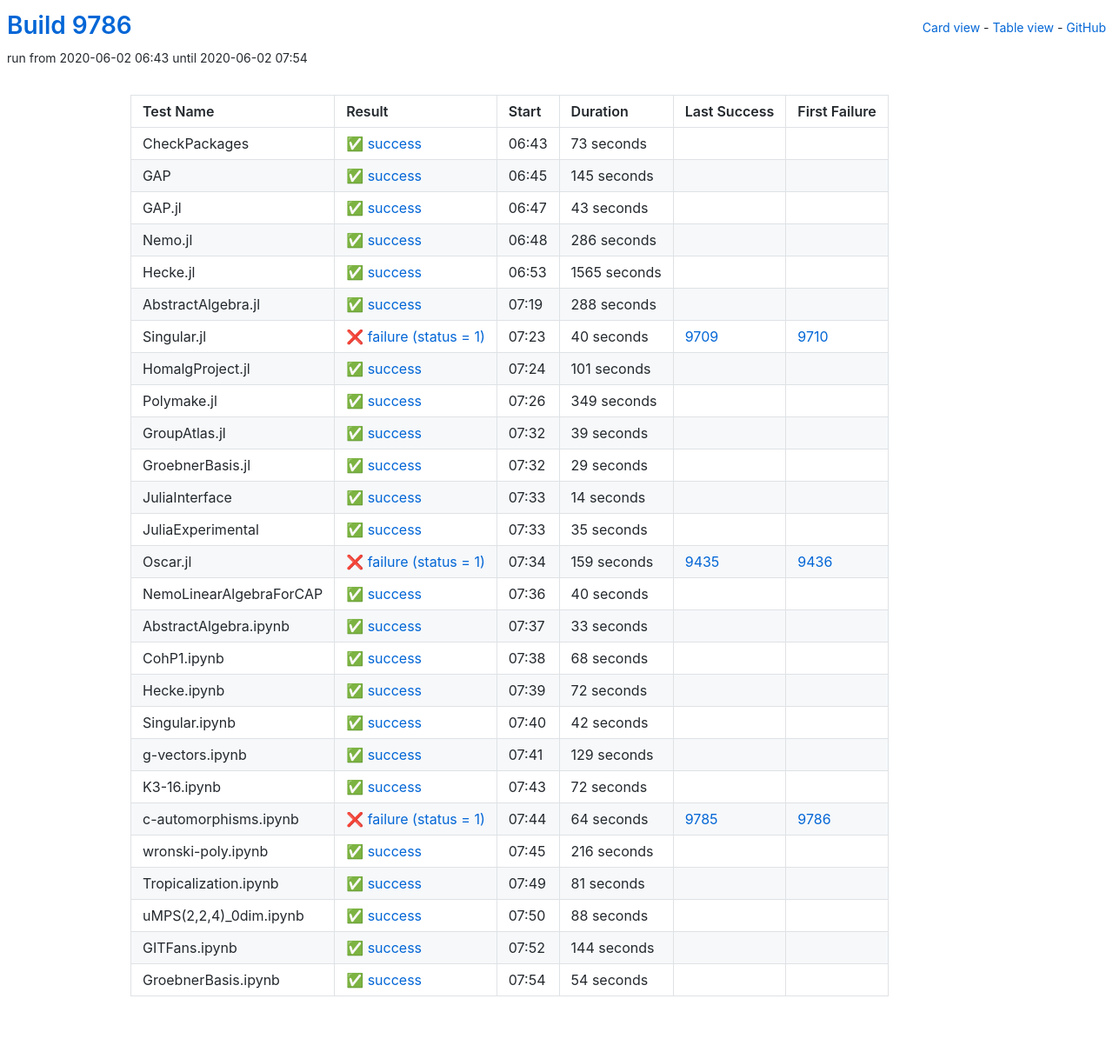
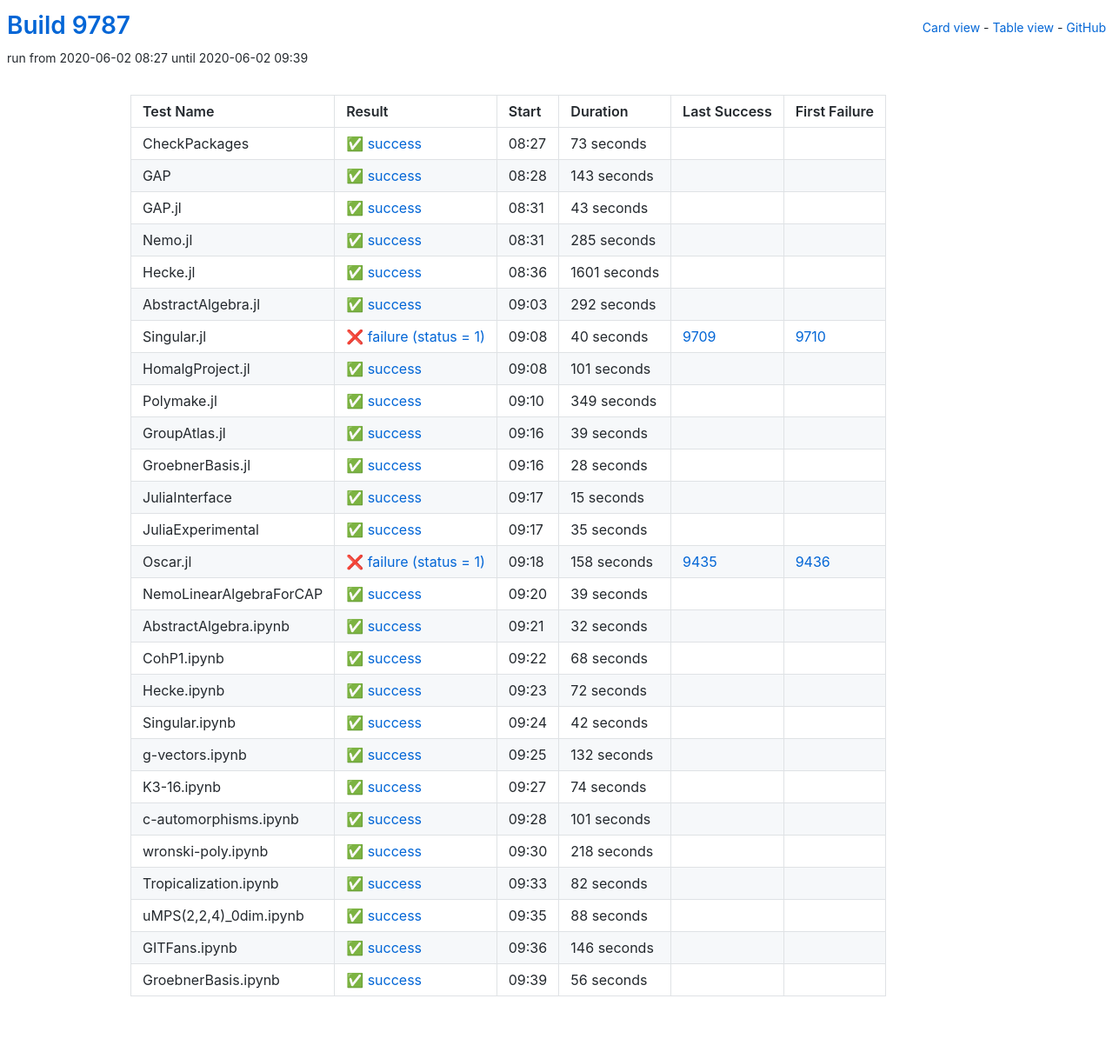
Before and after one commit to oscar-system/oscar-ci-status, a Jekyll site: the page built from table.html, in a window 1280 px wide. Shown: the whole page at 87% size. Built offline with Jekyll 4.4.1, drawn with Linux system fonts in a browser that asks for light colours.

Commit message:
Build 9787

```diff
--- a/_data/ci.yml
+++ b/_data/ci.yml
@@ -1,5 +1,5 @@
-build: 9786
-build_url: https://oscarci.mathematik.uni-kl.de/job/oscar/9786/
+build: 9787
+build_url: https://oscarci.mathematik.uni-kl.de/job/oscar/9787/
 job: oscar
 tests:
 - duration: 73
@@ -9,21 +9,21 @@ tests:
   id: checkpackages
   last_success: false
   last_success_url: null
-  log: https://oscarci.mathematik.uni-kl.de/job/oscar/9786/artifact/logs/build-9786/CheckPackages.log
+  log: https://oscarci.mathematik.uni-kl.de/job/oscar/9787/artifact/logs/build-9787/CheckPackages.log
   name: CheckPackages
-  start: 2020-06-02 06:43
+  start: 2020-06-02 08:27
   status: success
   success: true
-- duration: 145
+- duration: 143
   exitcode: 0
   first_failure: false
   first_failure_url: null
   id: gap
   last_success: false
   last_success_url: null
-  log: https://oscarci.mathematik.uni-kl.de/job/oscar/9786/artifact/logs/build-9786/GAP.log
+  log: https://oscarci.mathematik.uni-kl.de/job/oscar/9787/artifact/logs/build-9787/GAP.log
   name: GAP
-  start: 2020-06-02 06:45
+  start: 2020-06-02 08:28
   status: success
   success: true
 - duration: 43
@@ -33,45 +33,45 @@ tests:
   id: gap-jl
   last_success: false
   last_success_url: null
-  log: https://oscarci.mathematik.uni-kl.de/job/oscar/9786/artifact/logs/build-9786/GAP.jl.log
+  log: https://oscarci.mathematik.uni-kl.de/job/oscar/9787/artifact/logs/build-9787/GAP.jl.log
   name: GAP.jl
-  start: 2020-06-02 06:47
+  start: 2020-06-02 08:31
   status: success
   success: true
-- duration: 286
+- duration: 285
   exitcode: 0
   first_failure: false
   first_failure_url: null
   id: nemo-jl
   last_success: false
   last_success_url: null
-  log: https://oscarci.mathematik.uni-kl.de/job/oscar/9786/artifact/logs/build-9786/Nemo.jl.log
+  log: https://oscarci.mathematik.uni-kl.de/job/oscar/9787/artifact/logs/build-9787/Nemo.jl.log
   name: Nemo.jl
-  start: 2020-06-02 06:48
+  start: 2020-06-02 08:31
   status: success
   success: true
-- duration: 1565
+- duration: 1601
   exitcode: 0
   first_failure: false
   first_failure_url: null
   id: hecke-jl
   last_success: false
   last_success_url: null
-  log: https://oscarci.mathematik.uni-kl.de/job/oscar/9786/artifact/logs/build-9786/Hecke.jl.log
+  log: https://oscarci.mathematik.uni-kl.de/job/oscar/9787/artifact/logs/build-9787/Hecke.jl.log
   name: Hecke.jl
-  start: 2020-06-02 06:53
+  start: 2020-06-02 08:36
   status: success
   success: true
-- duration: 288
+- duration: 292
   exitcode: 0
   first_failure: false
   first_failure_url: null
   id: abstractalgebra-jl
   last_success: false
   last_success_url: null
-  log: https://oscarci.mathematik.uni-kl.de/job/oscar/9786/artifact/logs/build-9786/AbstractAlgebra.jl.log
+  log: https://oscarci.mathematik.uni-kl.de/job/oscar/9787/artifact/logs/build-9787/AbstractAlgebra.jl.log
   name: AbstractAlgebra.jl
-  start: 2020-06-02 07:19
+  start: 2020-06-02 09:03
   status: success
   success: true
 - duration: 40
@@ -81,9 +81,9 @@ tests:
   id: singular-jl
   last_success: 9709
   last_success_url: https://oscarci.mathematik.uni-kl.de/job/oscar/9709/
-  log: https://oscarci.mathematik.uni-kl.de/job/oscar/9786/artifact/logs/build-9786/Singular.jl.log
+  log: https://oscarci.mathematik.uni-kl.de/job/oscar/9787/artifact/logs/build-9787/Singular.jl.log
   name: Singular.jl
-  start: 2020-06-02 07:23
+  start: 2020-06-02 09:08
   status: failure
   success: false
 - duration: 101
@@ -93,9 +93,9 @@ tests:
   id: homalgproject-jl
   last_success: false
   last_success_url: null
-  log: https://oscarci.mathematik.uni-kl.de/job/oscar/9786/artifact/logs/build-9786/HomalgProject.jl.log
+  log: https://oscarci.mathematik.uni-kl.de/job/oscar/9787/artifact/logs/build-9787/HomalgProject.jl.log
   name: HomalgProject.jl
-  start: 2020-06-02 07:24
+  start: 2020-06-02 09:08
   status: success
   success: true
 - duration: 349
@@ -105,9 +105,9 @@ tests:
   id: polymake-jl
   last_success: false
   last_success_url: null
-  log: https://oscarci.mathematik.uni-kl.de/job/oscar/9786/artifact/logs/build-9786/Polymake.jl.log
+  log: https://oscarci.mathematik.uni-kl.de/job/oscar/9787/artifact/logs/build-9787/Polymake.jl.log
   name: Polymake.jl
-  start: 2020-06-02 07:26
+  start: 2020-06-02 09:10
   status: success
   success: true
 - duration: 39
@@ -117,33 +117,33 @@ tests:
   id: groupatlas-jl
   last_success: false
   last_success_url: null
-  log: https://oscarci.mathematik.uni-kl.de/job/oscar/9786/artifact/logs/build-9786/GroupAtlas.jl.log
+  log: https://oscarci.mathematik.uni-kl.de/job/oscar/9787/artifact/logs/build-9787/GroupAtlas.jl.log
   name: GroupAtlas.jl
-  start: 2020-06-02 07:32
+  start: 2020-06-02 09:16
   status: success
   success: true
-- duration: 29
+- duration: 28
   exitcode: 0
   first_failure: false
   first_failure_url: null
   id: groebnerbasis-jl
   last_success: false
   last_success_url: null
-  log: https://oscarci.mathematik.uni-kl.de/job/oscar/9786/artifact/logs/build-9786/GroebnerBasis.jl.log
+  log: https://oscarci.mathematik.uni-kl.de/job/oscar/9787/artifact/logs/build-9787/GroebnerBasis.jl.log
   name: GroebnerBasis.jl
-  start: 2020-06-02 07:32
+  start: 2020-06-02 09:16
   status: success
   success: true
-- duration: 14
+- duration: 15
   exitcode: 0
   first_failure: false
   first_failure_url: null
   id: juliainterface
   last_success: false
   last_success_url: null
-  log: https://oscarci.mathematik.uni-kl.de/job/oscar/9786/artifact/logs/build-9786/JuliaInterface.log
+  log: https://oscarci.mathematik.uni-kl.de/job/oscar/9787/artifact/logs/build-9787/JuliaInterface.log
   name: JuliaInterface
-  start: 2020-06-02 07:33
+  start: 2020-06-02 09:17
   status: success
   success: true
 - duration: 35
@@ -153,45 +153,45 @@ tests:
   id: juliaexperimental
   last_success: false
   last_success_url: null
-  log: https://oscarci.mathematik.uni-kl.de/job/oscar/9786/artifact/logs/build-9786/JuliaExperimental.log
+  log: https://oscarci.mathematik.uni-kl.de/job/oscar/9787/artifact/logs/build-9787/JuliaExperimental.log
   name: JuliaExperimental
-  start: 2020-06-02 07:33
+  start: 2020-06-02 09:17
   status: success
   success: true
-- duration: 159
+- duration: 158
   exitcode: 1
   first_failure: 9436
   first_failure_url: https://oscarci.mathematik.uni-kl.de/job/oscar/9436/
   id: oscar-jl
   last_success: 9435
   last_success_url: https://oscarci.mathematik.uni-kl.de/job/oscar/9435/
-  log: https://oscarci.mathematik.uni-kl.de/job/oscar/9786/artifact/logs/build-9786/Oscar.jl.log
+  log: https://oscarci.mathematik.uni-kl.de/job/oscar/9787/artifact/logs/build-9787/Oscar.jl.log
   name: Oscar.jl
-  start: 2020-06-02 07:34
+  start: 2020-06-02 09:18
   status: failure
   success: false
-- duration: 40
+- duration: 39
   exitcode: 0
   first_failure: false
   first_failure_url: null
   id: nemolinearalgebraforcap
   last_success: false
   last_success_url: null
-  log: https://oscarci.mathematik.uni-kl.de/job/oscar/9786/artifact/logs/build-9786/NemoLinearAlgebraForCAP.log
+  log: https://oscarci.mathematik.uni-kl.de/job/oscar/9787/artifact/logs/build-9787/NemoLinearAlgebraForCAP.log
   name: NemoLinearAlgebraForCAP
-  start: 2020-06-02 07:36
+  start: 2020-06-02 09:20
   status: success
   success: true
-- duration: 33
+- duration: 32
   exitcode: 0
   first_failure: false
   first_failure_url: null
   id: abstractalgebra-ipynb
   last_success: false
   last_success_url: null
-  log: https://oscarci.mathematik.uni-kl.de/job/oscar/9786/artifact/logs/build-9786/AbstractAlgebra.ipynb.log
+  log: https://oscarci.mathematik.uni-kl.de/job/oscar/9787/artifact/logs/build-9787/AbstractAlgebra.ipynb.log
   name: AbstractAlgebra.ipynb
-  start: 2020-06-02 07:37
+  start: 2020-06-02 09:21
   status: success
   success: true
 - duration: 68
@@ -201,9 +201,9 @@ tests:
   id: cohp1-ipynb
   last_success: false
   last_success_url: null
-  log: https://oscarci.mathematik.uni-kl.de/job/oscar/9786/artifact/logs/build-9786/CohP1.ipynb.log
+  log: https://oscarci.mathematik.uni-kl.de/job/oscar/9787/artifact/logs/build-9787/CohP1.ipynb.log
   name: CohP1.ipynb
-  start: 2020-06-02 07:38
+  start: 2020-06-02 09:22
   status: success
   success: true
 - duration: 72
@@ -213,9 +213,9 @@ tests:
   id: hecke-ipynb
   last_success: false
   last_success_url: null
-  log: https://oscarci.mathematik.uni-kl.de/job/oscar/9786/artifact/logs/build-9786/Hecke.ipynb.log
+  log: https://oscarci.mathematik.uni-kl.de/job/oscar/9787/artifact/logs/build-9787/Hecke.ipynb.log
   name: Hecke.ipynb
-  start: 2020-06-02 07:39
+  start: 2020-06-02 09:23
   status: success
   success: true
 - duration: 42
@@ -225,69 +225,69 @@ tests:
   id: singular-ipynb
   last_success: false
   last_success_url: null
-  log: https://oscarci.mathematik.uni-kl.de/job/oscar/9786/artifact/logs/build-9786/Singular.ipynb.log
+  log: https://oscarci.mathematik.uni-kl.de/job/oscar/9787/artifact/logs/build-9787/Singular.ipynb.log
   name: Singular.ipynb
-  start: 2020-06-02 07:40
+  start: 2020-06-02 09:24
   status: success
   success: true
-- duration: 129
+- duration: 132
   exitcode: 0
   first_failure: false
   first_failure_url: null
   id: g-vectors-ipynb
   last_success: false
   last_success_url: null
-  log: https://oscarci.mathematik.uni-kl.de/job/oscar/9786/artifact/logs/build-9786/g-vectors.ipynb.log
+  log: https://oscarci.mathematik.uni-kl.de/job/oscar/9787/artifact/logs/build-9787/g-vectors.ipynb.log
   name: g-vectors.ipynb
-  start: 2020-06-02 07:41
+  start: 2020-06-02 09:25
   status: success
   success: true
-- duration: 72
+- duration: 74
   exitcode: 0
   first_failure: false
   first_failure_url: null
   id: k3-16-ipynb
   last_success: false
   last_success_url: null
-  log: https://oscarci.mathematik.uni-kl.de/job/oscar/9786/artifact/logs/build-9786/K3-16.ipynb.log
+  log: https://oscarci.mathematik.uni-kl.de/job/oscar/9787/artifact/logs/build-9787/K3-16.ipynb.log
   name: K3-16.ipynb
-  start: 2020-06-02 07:43
+  start: 2020-06-02 09:27
   status: success
   success: true
-- duration: 64
-  exitcode: 1
-  first_failure: 9786
-  first_failure_url: https://oscarci.mathematik.uni-kl.de/job/oscar/9786/
+- duration: 101
+  exitcode: 0
+  first_failure: false
+  first_failure_url: null
   id: c-automorphisms-ipynb
-  last_success: 9785
-  last_success_url: https://oscarci.mathematik.uni-kl.de/job/oscar/9785/
-  log: https://oscarci.mathematik.uni-kl.de/job/oscar/9786/artifact/logs/build-9786/c-automorphisms.ipynb.log
+  last_success: false
+  last_success_url: null
+  log: https://oscarci.mathematik.uni-kl.de/job/oscar/9787/artifact/logs/build-9787/c-automorphisms.ipynb.log
   name: c-automorphisms.ipynb
-  start: 2020-06-02 07:44
-  status: failure
-  success: false
-- duration: 216
+  start: 2020-06-02 09:28
+  status: success
+  success: true
+- duration: 218
   exitcode: 0
   first_failure: false
   first_failure_url: null
   id: wronski-poly-ipynb
   last_success: false
   last_success_url: null
-  log: https://oscarci.mathematik.uni-kl.de/job/oscar/9786/artifact/logs/build-9786/wronski-poly.ipynb.log
+  log: https://oscarci.mathematik.uni-kl.de/job/oscar/9787/artifact/logs/build-9787/wronski-poly.ipynb.log
   name: wronski-poly.ipynb
-  start: 2020-06-02 07:45
+  start: 2020-06-02 09:30
   status: success
   success: true
-- duration: 81
+- duration: 82
   exitcode: 0
   first_failure: false
   first_failure_url: null
   id: tropicalization-ipynb
   last_success: false
   last_success_url: null
-  log: https://oscarci.mathematik.uni-kl.de/job/oscar/9786/artifact/logs/build-9786/Tropicalization.ipynb.log
+  log: https://oscarci.mathematik.uni-kl.de/job/oscar/9787/artifact/logs/build-9787/Tropicalization.ipynb.log
   name: Tropicalization.ipynb
-  start: 2020-06-02 07:49
+  start: 2020-06-02 09:33
   status: success
   success: true
 - duration: 88
@@ -297,32 +297,32 @@ tests:
   id: umps-2-2-4-0dim-ipynb
   last_success: false
   last_success_url: null
-  log: https://oscarci.mathematik.uni-kl.de/job/oscar/9786/artifact/logs/build-9786/uMPS-2-2-4-_0dim.ipynb.log
+  log: https://oscarci.mathematik.uni-kl.de/job/oscar/9787/artifact/logs/build-9787/uMPS-2-2-4-_0dim.ipynb.log
   name: uMPS(2,2,4)_0dim.ipynb
-  start: 2020-06-02 07:50
+  start: 2020-06-02 09:35
   status: success
   success: true
-- duration: 144
+- duration: 146
   exitcode: 0
   first_failure: false
   first_failure_url: null
   id: gitfans-ipynb
   last_success: false
   last_success_url: null
-  log: https://oscarci.mathematik.uni-kl.de/job/oscar/9786/artifact/logs/build-9786/GITFans.ipynb.log
+  log: https://oscarci.mathematik.uni-kl.de/job/oscar/9787/artifact/logs/build-9787/GITFans.ipynb.log
   name: GITFans.ipynb
-  start: 2020-06-02 07:52
+  start: 2020-06-02 09:36
   status: success
   success: true
-- duration: 54
+- duration: 56
   exitcode: 0
   first_failure: false
   first_failure_url: null
   id: groebnerbasis-ipynb
   last_success: false
   last_success_url: null
-  log: https://oscarci.mathematik.uni-kl.de/job/oscar/9786/artifact/logs/build-9786/GroebnerBasis.ipynb.log
+  log: https://oscarci.mathematik.uni-kl.de/job/oscar/9787/artifact/logs/build-9787/GroebnerBasis.ipynb.log
   name: GroebnerBasis.ipynb
-  start: 2020-06-02 07:54
+  start: 2020-06-02 09:39
   status: success
   success: true
```
Also changed, not shown: README.md.
